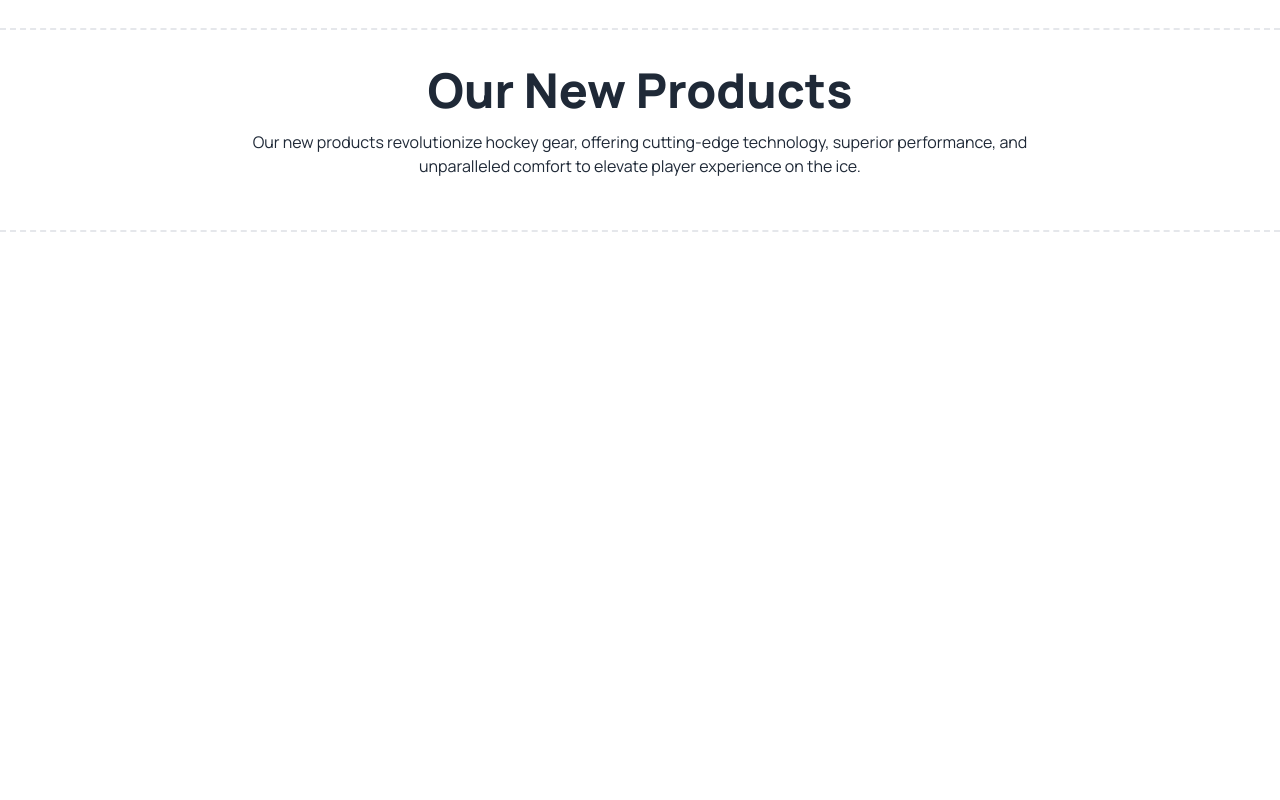
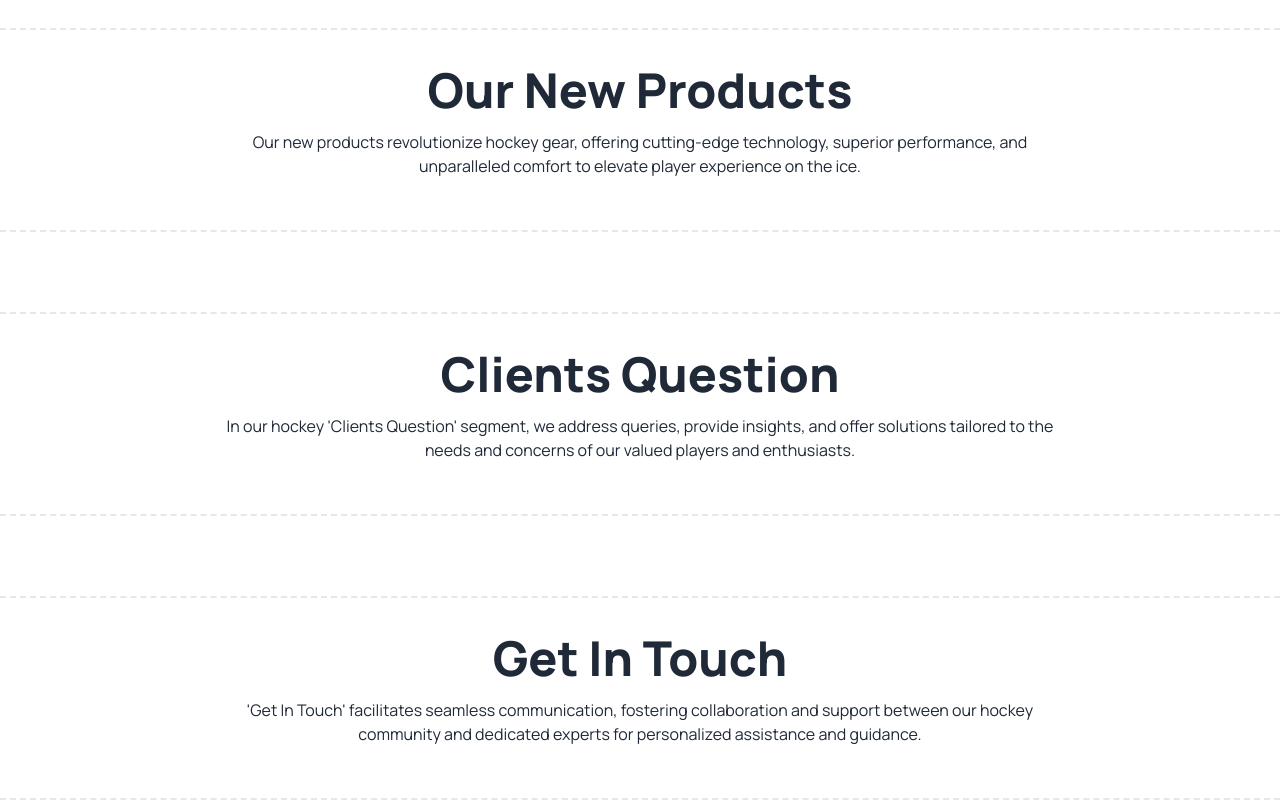
Before and after one commit to Jaber4770/Reset-B9A3, a plain HTML site: page index.html in a window 1280 px wide. Shown: the part 1544-2344 px from the top of the page. Before the commit the page ends 1856 px from the top, so only its background shows below. Drawn offline with nearby package versions, Linux system fonts and the light colour scheme.

Commit message:
get in touch section just addded

```diff
--- a/index.html
+++ b/index.html
@@ -138,7 +138,8 @@
             <div class="border-b-2 border-t-2 border-dashed">
                 <div class="w-2/3 mx-auto text-center mb-8 py-5">
                     <h1 class="text-5xl m-4 font-extrabold">Program Sections</h1>
-                    <p>The program sections of hockey encompass diverse aspects, from skill development and tactical training to fitness regimens, ensuring holistic player growth and team success.</p>
+                    <p>The program sections of hockey encompass diverse aspects, from skill development and tactical
+                        training to fitness regimens, ensuring holistic player growth and team success.</p>
                 </div>
             </div>
             <div>
@@ -150,7 +151,27 @@
             <div class="border-b-2 border-t-2 border-dashed">
                 <div class="w-2/3 mx-auto text-center mb-8 py-5">
                     <h1 class="text-5xl m-4 font-extrabold">Our New Products</h1>
-                    <p>Our new products revolutionize hockey gear, offering cutting-edge technology, superior performance, and unparalleled comfort to elevate player experience on the ice.</p>
+                    <p>Our new products revolutionize hockey gear, offering cutting-edge technology, superior
+                        performance, and unparalleled comfort to elevate player experience on the ice.</p>
+                </div>
+            </div>
+        </section>
+        <!-- Clients Question -->
+        <section class="my-20">
+            <div class="border-b-2 border-t-2 border-dashed">
+                <div class="w-2/3 mx-auto text-center mb-8 py-5">
+                    <h1 class="text-5xl m-4 font-extrabold">Clients Question</h1>
+                    <p>In our hockey 'Clients Question' segment, we address queries, provide insights, and offer
+                        solutions tailored to the needs and concerns of our valued players and enthusiasts.</p>
+                </div>
+            </div>
+        </section>
+        <!--  -->
+        <section>
+            <div class="border-b-2 border-t-2 border-dashed">
+                <div class="w-2/3 mx-auto text-center mb-8 py-5">
+                    <h1 class="text-5xl m-4 font-extrabold">Get In Touch</h1>
+                    <p>'Get In Touch' facilitates seamless communication, fostering collaboration and support between our hockey community and dedicated experts for personalized assistance and guidance.</p>
                 </div>
             </div>
         </section>
```
